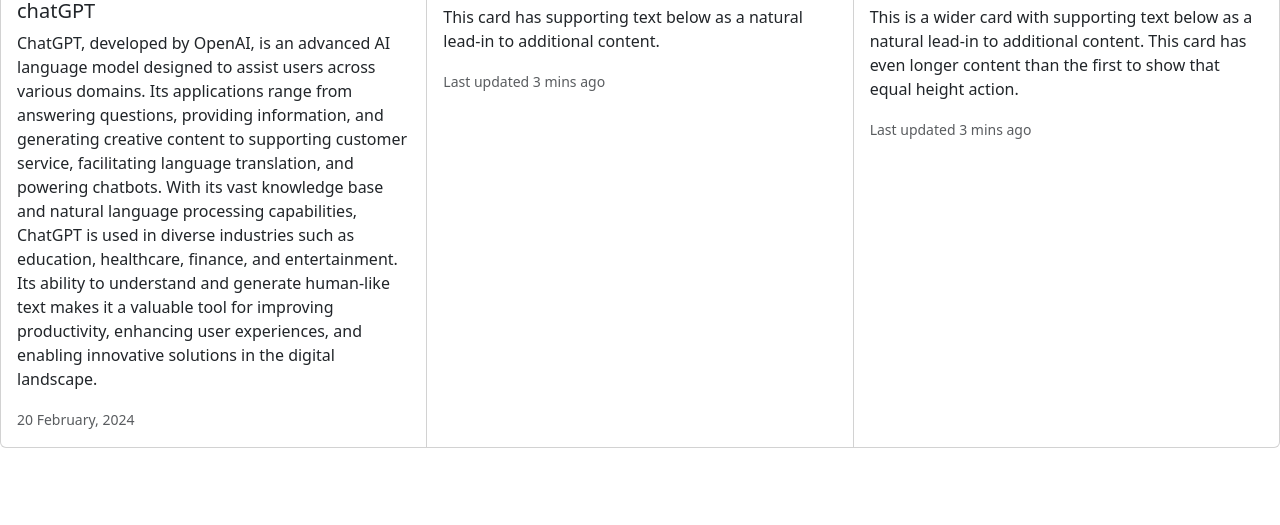
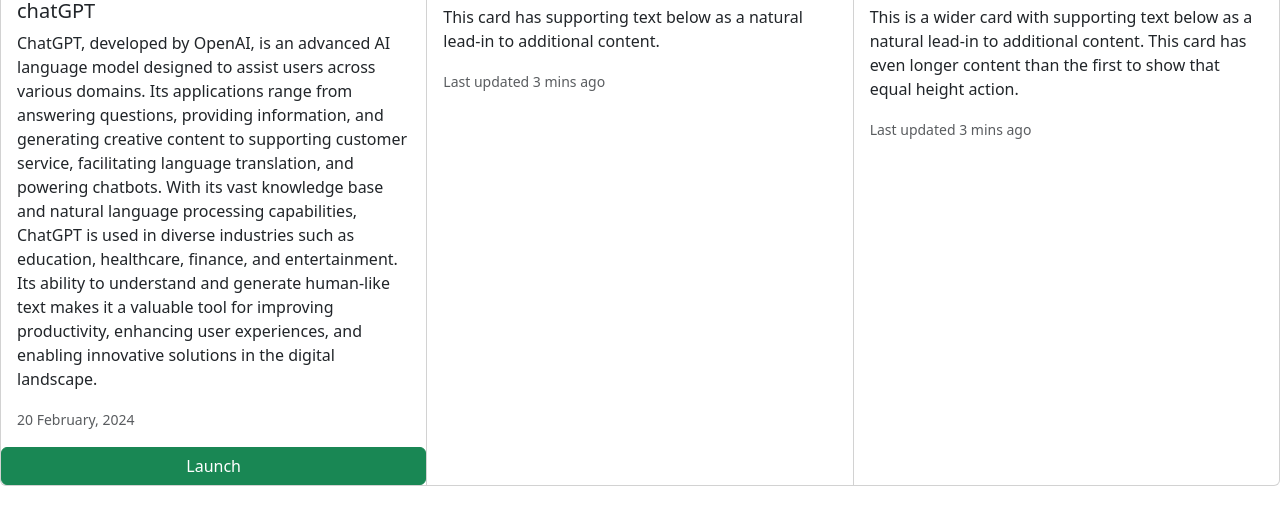
Before and after one commit to lordryns/BotHaven, a plain HTML site: page categories.html in a window 1280 px wide. Shown: the part 171-696 px from the top of the page. Drawn offline with nearby package versions, Linux system fonts and the light colour scheme.

Commit message:
Update categories.html

```diff
--- a/categories.html
+++ b/categories.html
@@ -40,6 +40,7 @@
       <p class="card-text">ChatGPT, developed by OpenAI, is an advanced AI language model designed to assist users across various domains. Its applications range from answering questions, providing information, and generating creative content to supporting customer service, facilitating language translation, and powering chatbots. With its vast knowledge base and natural language processing capabilities, ChatGPT is used in diverse industries such as education, healthcare, finance, and entertainment. Its ability to understand and generate human-like text makes it a valuable tool for improving productivity, enhancing user experiences, and enabling innovative solutions in the digital landscape.</p>
       <p class="card-text"><small class="text-body-secondary">20 February, 2024</small></p>
     </div>
+    <a href="chat.openai.com" class="btn btn-success">Launch</a>
   </div>
   <div class="card">
     <img src="..." class="card-img-top" alt="...">
```
